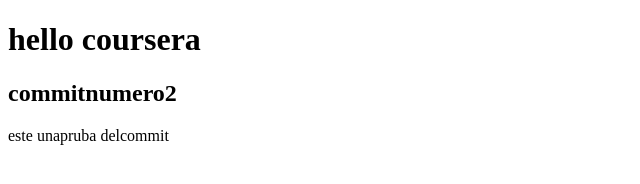
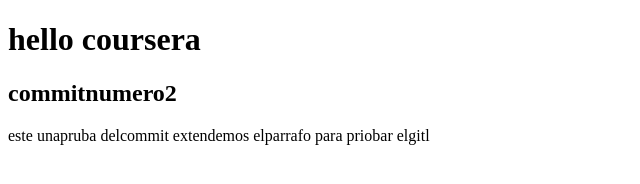
Before and after one commit to rictnt/coursera-test, a plain HTML site: page sites/index.html in a window 1280 px wide. Shown: the whole page, without its empty margins (0-640 px from the left). Drawn offline with Linux system fonts and the light colour scheme.

Commit message:
actualizadoelhtml

```diff
--- a/sites/index.html
+++ b/sites/index.html
@@ -9,6 +9,6 @@
 <body>
     <h1>hello coursera</h1>
     <h2>commitnumero2</h2>
-    <p>este unapruba delcommit</p>
+    <p>este unapruba delcommit extendemos elparrafo para priobar elgitl</p>
 </body>
 </html>
```
Also changed, not shown: 1 other file.
